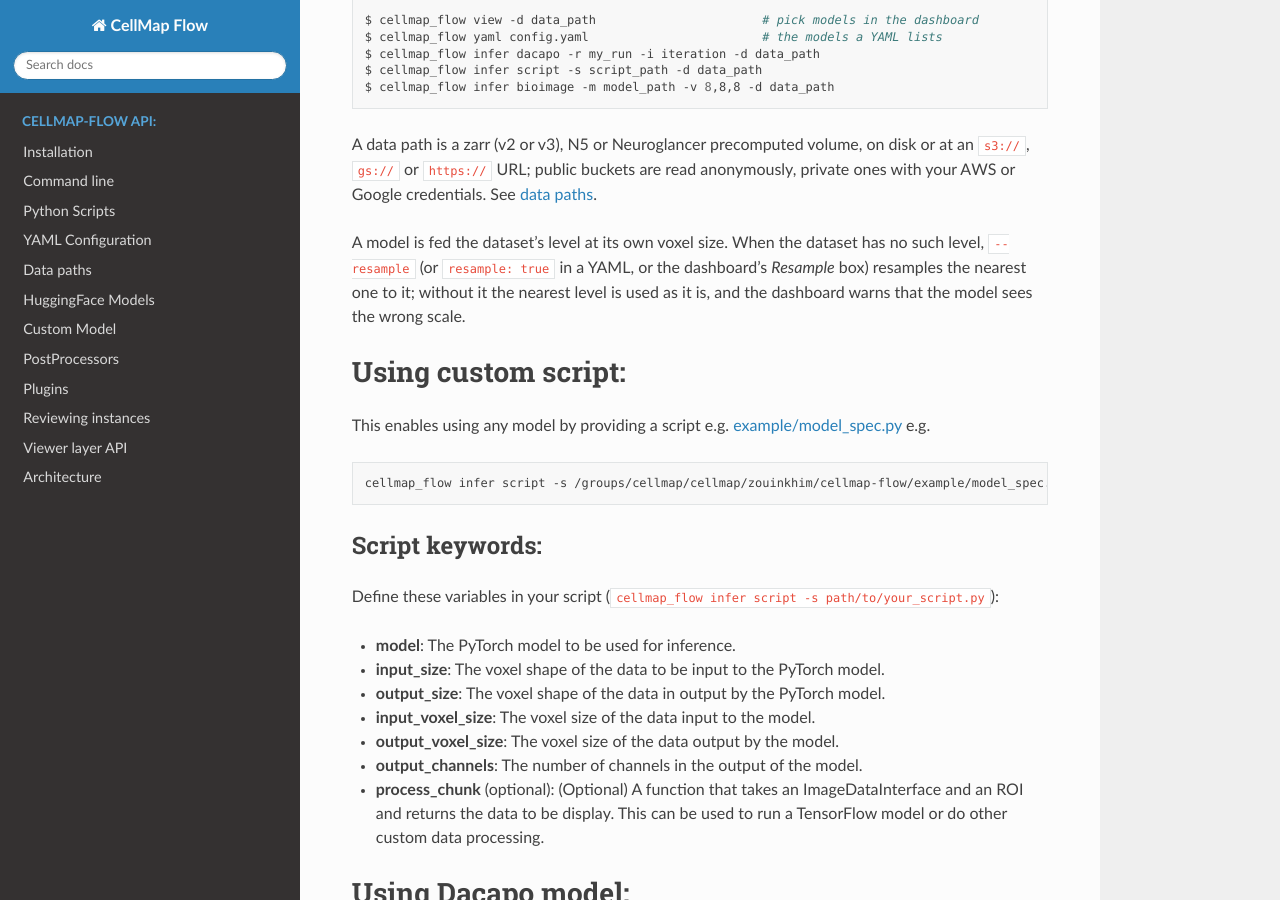
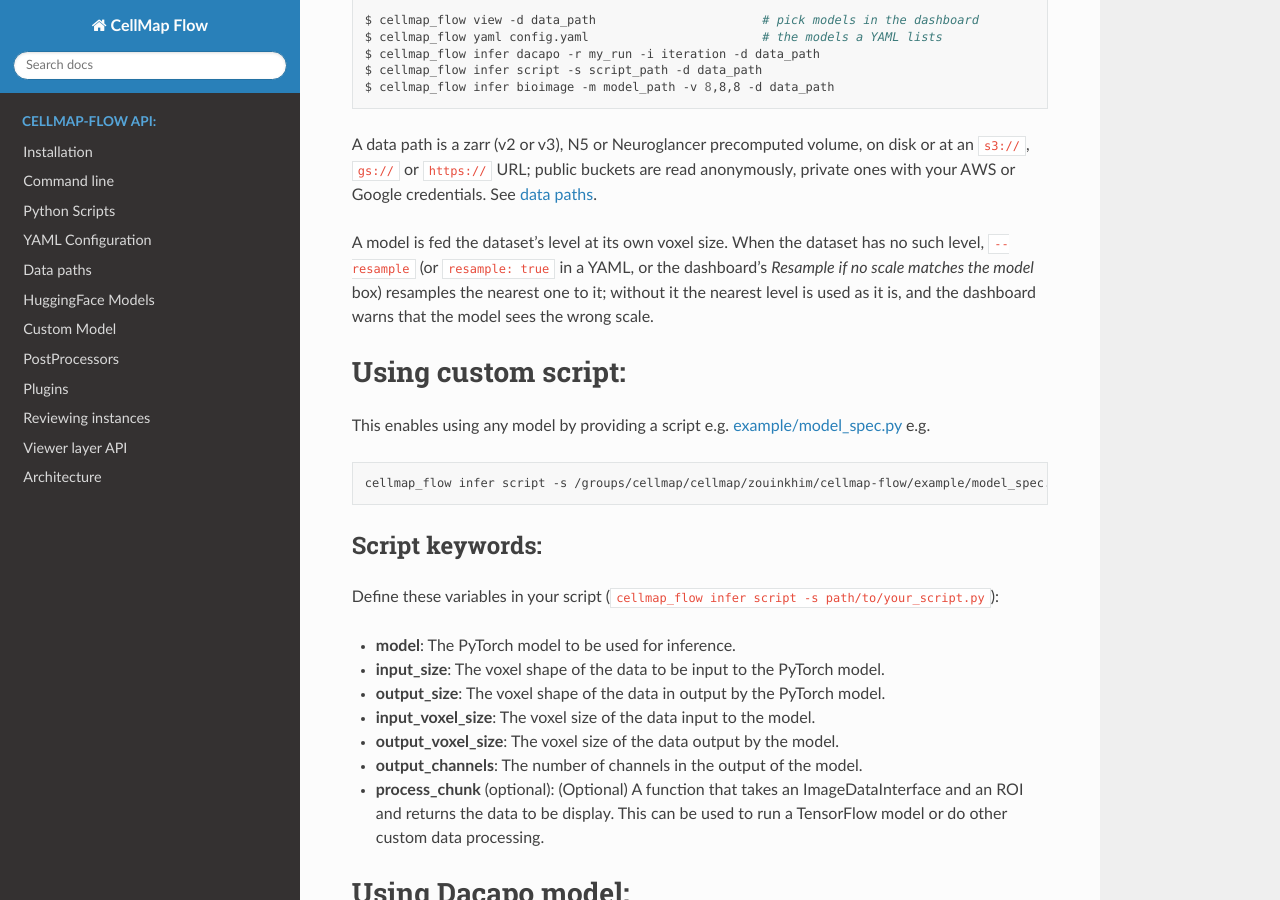
Before and after one commit to janelia-cellmap/cellmap-flow, a Sphinx documentation site: the page built from docs/source/index.rst, in a window 1280 px wide and 900 px high, scrolled down 2620 px. Built offline with Sphinx 7.4.7 and the Read the Docs theme 3.1.0, drawn with Linux system fonts in a browser that asks for light colours; pages that are not in the unit, such as notebooks, are missing from menus.

Commit message:
Name the Resample box for what it decides
The matching scale is picked whether or not it is ticked; the box only
decides what happens when the data has no scale at the model's voxel size.

```diff
--- a/README.md
+++ b/README.md
@@ -120,7 +120,7 @@ anonymously, private ones with your AWS or Google credentials. See
 
 A model is fed the dataset's level at its own voxel size. When the dataset has
 no such level, `--resample` (or `resample: true` in a YAML, or the dashboard's
-*Resample* box) resamples the nearest one to it; without it the nearest level
+*Resample if no scale matches the model* box) resamples the nearest one to it; without it the nearest level
 is used as it is, and the dashboard warns that the model sees the wrong scale.
 
 ## Using custom script:
--- a/cellmap_flow/dashboard/static/js/dashboard/model-advice.js
+++ b/cellmap_flow/dashboard/static/js/dashboard/model-advice.js
@@ -196,7 +196,7 @@ function renderVoxelSizeAdvice(m, box, wanted) {
       div.innerHTML = "<strong>Wrong scale</strong>: " + model + " expects "
                     + esc(nm(m.input_voxel_size)) + " data, but the dataset has no such level, so it reads "
                     + esc(nm(relabelled)) + " data as if it were " + esc(nm(m.input_voxel_size))
-                    + ". Tick <em>Resample to each model's voxel size</em> in the Models tab and submit it again.";
+                    + ". Tick <em>Resample if no scale matches the model</em> in the Models tab and submit it again.";
       div.appendChild(adviceButton("btn btn-sm btn-link", "Dismiss",
         function () { hideAdvice(key); }));
     } else {
--- a/docs/source/yaml_config.rst
+++ b/docs/source/yaml_config.rst
@@ -223,7 +223,7 @@ How the data is resampled:
 
 ``cellmap_flow yaml`` starts each server with ``--resample``, and ``cellmap_flow blockwise`` reads the data resampled the same way. ``cellmap_flow infer <type> --resample`` is the same for one model (:doc:`cli`).
 
-In the dashboard it is the Models tab's *Resample to each model's voxel size* box, which ``resample: true`` (or ``cellmap_flow view --resample``) starts ticked. It applies to the models submitted from then on, to blockwise runs, and to annotation volumes made while it is on: those are at the model's own voxel sizes, and their finetunes train on the data resampled and are served resampled. When a running model reads a level as if it were at its voxel size, the banner above the tabs says so.
+In the dashboard it is the Models tab's *Resample if no scale matches the model* box, which ``resample: true`` (or ``cellmap_flow view --resample``) starts ticked. It applies to the models submitted from then on, to blockwise runs, and to annotation volumes made while it is on: those are at the model's own voxel sizes, and their finetunes train on the data resampled and are served resampled. When a running model reads a level as if it were at its voxel size, the banner above the tabs says so.
 
 Extra Layers
 ------------
```
Also changed, not shown: 1 other file.
